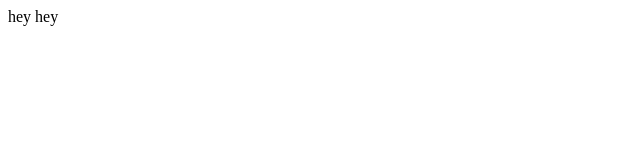
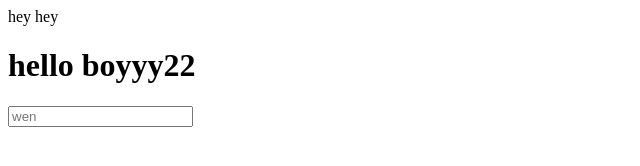
Before and after one commit to wen1996s/20241223, a plain HTML site: page index.html in a window 1280 px wide. Shown: the whole page, without its empty margins (0-640 px from the left). Drawn offline with Linux system fonts and the light colour scheme.

Commit message:
第二版本

```diff
--- a/index.html
+++ b/index.html
@@ -9,3 +9,8 @@
         hey hey
     </body>
 </html>
+
+<body>
+    <h1>hello boyyy22</h1>
+    <input type="text" placeholder="wen"
+</body>
```
